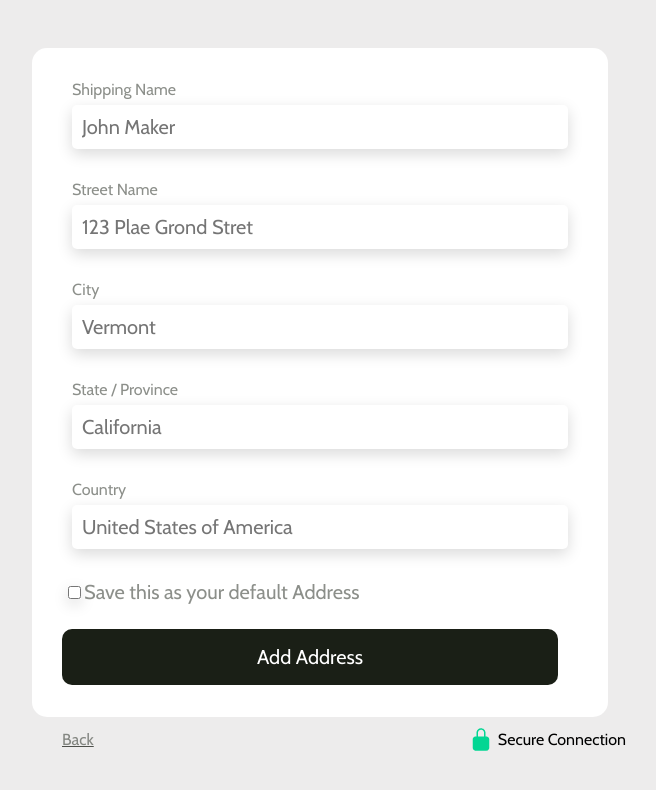
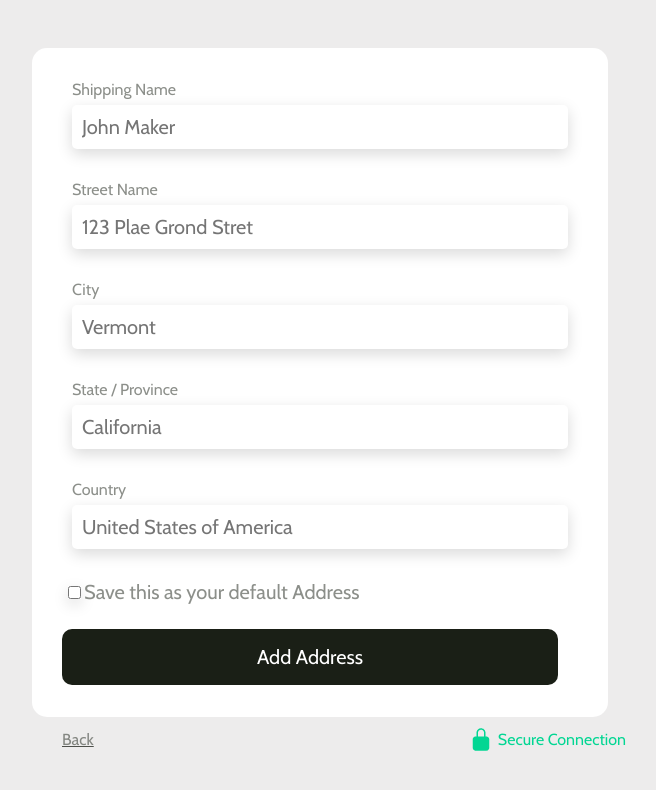
Before and after one commit to campbell-15/ecommerceReactStore, a React (Create React App) app: page /add-address in a window 1280 px wide. Shown: the top 790 px of the page, without its empty margins (320-976 px from the left). Built offline with nearby package versions, Linux system fonts and the light colour scheme.

Commit message:
address page update

```diff
--- a/src/AddAddress.css
+++ b/src/AddAddress.css
@@ -126,3 +126,11 @@
         gap: 8px;
         display: flex;
     }
+
+    .SecureConnection {
+        color: #02D693;
+        font-size: 16px;
+        font-family: Cabin;
+        font-weight: 400;
+        word-wrap: break-word;
+    }
```
